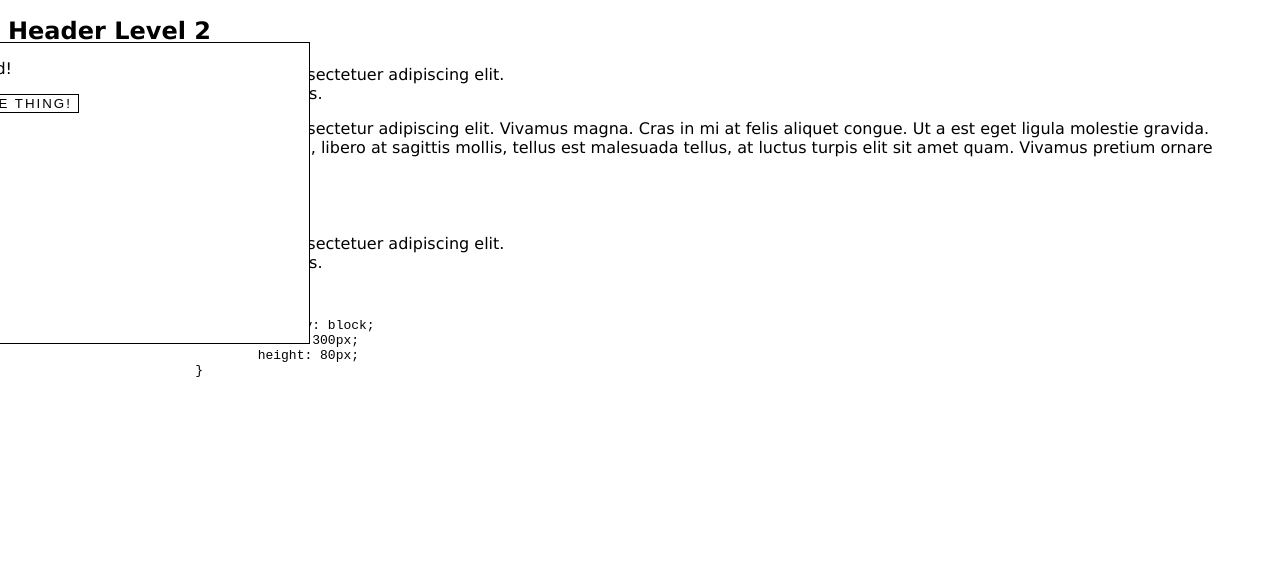
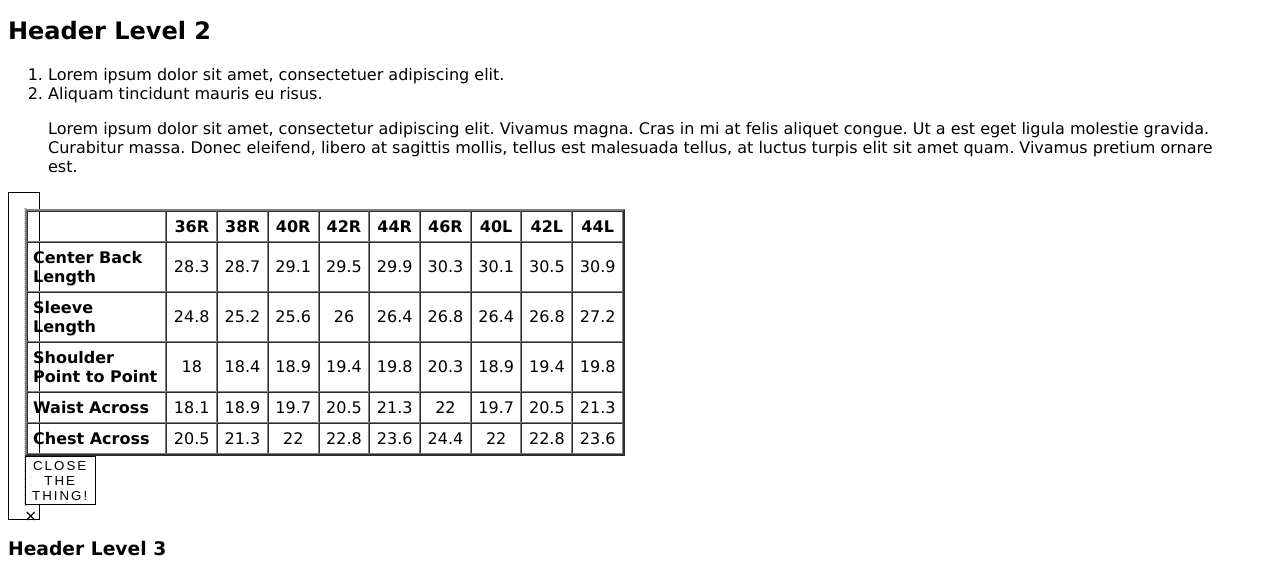
Before and after one commit to tlindsay/yamp.js, a plain HTML site: page index.html in a window 1280 px wide. Both pictures are taken after a click on the button "MODAL". Shown: the part 187-762 px from the top of the page. Drawn offline with nearby package versions, Linux system fonts and the light colour scheme.

Commit message:
Animations work properly. Added keyClose functionality. Added auto-x-button.

```diff
--- a/index.html
+++ b/index.html
@@ -3,34 +3,17 @@
 		<script src="//cdnjs.cloudflare.com/ajax/libs/jquery/2.1.0/jquery.min.js"></script>
 		<script src="modal.js"></script>
 		<script src="yamp.js"></script>
+		<link rel="stylesheet" href="yamp.css">
+		<link rel="stylesheet" href="modal.css">
 	</head>
 	<style>
 		html{
 			font-family:'geneva', 'verdana';
 		}
-		.modal-button{
-			border: solid 1px black;
-			background-color:white;
-			text-transform: uppercase;
-			letter-spacing: 2px;
-		}
-		.modal-button:hover{cursor:pointer;}
-		.yamp-wrapper{
-			position:relative;
-			left:100px;
-			/*top:300px;
-			left:300px;*/
-		}
-		.yamp{
-			position:absolute;
-			background-color:white;
-			border: 1px solid black;
-			z-index:9999;
-		}
 	</style>
 	<body>
 		<div style="">
-			<button class="modal-button" id="modal-open">MODAL</button>
+			<button class="yamp-button" id="modal-open">MODAL</button>
 			<h1>Lorem ipsum dolor sit amet, consectetuer adipiscing elit.</h1>
 
 			<p><strong>Pellentesque habitant morbi tristique</strong> senectus et netus et malesuada fames ac turpis egestas. Vestibulum tortor quam, feugiat vitae, ultricies eget, tempor sit amet, ante. Donec eu libero sit amet quam egestas semper. <em>Aenean ultricies mi vitae est.</em> Mauris placerat eleifend leo. Quisque sit amet est et sapien ullamcorper pharetra. Vestibulum erat wisi, condimentum sed, <code>commodo vitae</code>, ornare sit amet, wisi. Aenean fermentum, elit eget tincidunt condimentum, eros ipsum rutrum orci, sagittis tempus lacus enim ac dui. <a href="#">Donec non enim</a> in turpis pulvinar facilisis. Ut felis.</p>
@@ -43,14 +26,89 @@
 			</ol>
 
 			<blockquote><p>Lorem ipsum dolor sit amet, consectetur adipiscing elit. Vivamus magna. Cras in mi at felis aliquet congue. Ut a est eget ligula molestie gravida. Curabitur massa. Donec eleifend, libero at sagittis mollis, tellus est malesuada tellus, at luctus turpis elit sit amet quam. Vivamus pretium ornare est.</p></blockquote>
-			<div>
-				<div class="yamp-wrapper">
-				<div class="yamp" id="myModal">
-					<p>Hello, World!</p>
-					<button class="modal-button" id="modal-close">Close the thing!</button>
-				</div>
+
+			<div class="yamp" id="myModal">
+				<table border="2" cellspacing="0" cellpadding="5" width="600">
+					<tbody>
+					<tr height="21">
+					<td width="250" height="21">&nbsp;</td>
+					<td class="xl65" style="text-align: center;" width="47"><strong>36R</strong></td>
+					<td class="xl65" style="text-align: center;" width="47"><strong>38R</strong></td>
+					<td class="xl65" style="text-align: center;" width="47"><strong>40R</strong></td>
+					<td class="xl65" style="text-align: center;" width="47"><strong>42R</strong></td>
+					<td class="xl65" style="text-align: center;" width="47"><strong>44R</strong></td>
+					<td class="xl65" style="text-align: center;" width="47"><strong>46R</strong></td>
+					<td class="xl65" style="text-align: center;" width="47"><strong>40L</strong></td>
+					<td class="xl65" style="text-align: center;" width="47"><strong>42L</strong></td>
+					<td class="xl65" style="text-align: center;" width="47"><strong>44L</strong></td>
+					</tr>
+					<tr height="21">
+					<td height="21"><strong>Center Back Length</strong></td>
+					<td class="xl66" style="text-align: center;">28.3</td>
+					<td class="xl66" style="text-align: center;">28.7</td>
+					<td class="xl66" style="text-align: center;">29.1</td>
+					<td class="xl66" style="text-align: center;">29.5</td>
+					<td class="xl66" style="text-align: center;">29.9</td>
+					<td class="xl66" style="text-align: center;">30.3</td>
+					<td class="x166" style="text-align: center;">30.1</td>
+					<td class="x166" style="text-align: center;">30.5</td>
+					<td class="x166" style="text-align: center;">30.9</td>
+
+					</tr>
+					<tr height="21">
+					<td height="21"><strong>Sleeve Length</strong></td>
+					<td class="xl66" style="text-align: center;">24.8</td>
+					<td class="xl66" style="text-align: center;">25.2</td>
+					<td class="xl66" style="text-align: center;">25.6</td>
+					<td class="xl66" style="text-align: center;">26</td>
+					<td class="xl66" style="text-align: center;">26.4</td>
+					<td class="xl66" style="text-align: center;">26.8</td>
+					<td class="xl66" style="text-align: center;">26.4</td>
+					<td class="xl66" style="text-align: center;">26.8</td>
+					<td class="xl66" style="text-align: center;">27.2</td>
+					</tr>
+					<tr height="21">
+					<td height="21"><strong>Shoulder Point to Point</strong></td>
+					<td class="xl66" style="text-align: center;">18</td>
+					<td class="xl66" style="text-align: center;">18.4</td>
+					<td class="xl66" style="text-align: center;">18.9</td>
+					<td class="xl66" style="text-align: center;">19.4</td>
+					<td class="xl66" style="text-align: center;">19.8</td>
+					<td class="xl66" style="text-align: center;">20.3</td>
+					<td class="xl66" style="text-align: center;">18.9</td>
+					<td class="xl66" style="text-align: center;">19.4</td>
+					<td class="xl66" style="text-align: center;">19.8</td>
+					</tr>
+					<tr height="21">
+					<td height="21"><strong>Waist Across</strong></td>
+					<td class="xl66" style="text-align: center;">18.1</td>
+					<td class="xl66" style="text-align: center;">18.9</td>
+					<td class="xl66" style="text-align: center;">19.7</td>
+					<td class="xl66" style="text-align: center;">20.5</td>
+					<td class="xl66" style="text-align: center;">21.3</td>
+					<td class="xl66" style="text-align: center;">22</td>
+					<td class="xl66" style="text-align: center;">19.7</td>
+					<td class="xl66" style="text-align: center;">20.5</td>
+					<td class="xl66" style="text-align: center;">21.3</td>
+					</tr>
+					<tr height="21">
+					<td height="21"><strong>Chest Across</strong></td>
+					<td class="xl66" style="text-align: center;">20.5</td>
+					<td class="xl66" style="text-align: center;">21.3</td>
+					<td class="xl66" style="text-align: center;">22</td>
+					<td class="xl66" style="text-align: center;">22.8</td>
+					<td class="xl66" style="text-align: center;">23.6</td>
+					<td class="xl66" style="text-align: center;">24.4</td>
+					<td class="xl66" style="text-align: center;">22</td>
+					<td class="xl66" style="text-align: center;">22.8</td>
+					<td class="xl66" style="text-align: center;">23.6</td>
+					</tr>
+
+					</tbody>
+				</table>
+				<button class="yamp-button" id="modal-close">Close the thing!</button>
 			</div>
-			</div>
+
 			<h3>Header Level 3</h3>
 
 			<ul>
@@ -65,6 +123,11 @@
 				height: 80px;
 			}
 			</code></pre>
+
+			<p>Lorem ipsum dolor sit amet, consectetur adipisicing elit. Illo, corporis, a magnam assumenda earum itaque aut consectetur quia et veritatis sint magni laborum vitae quis minima consequatur nemo numquam velit?</p>
+			<p>Delectus, ad maiores ducimus natus tenetur cumque ab sapiente suscipit eaque sunt! Ea, quo, ut nostrum pariatur ipsum consequatur illum magnam impedit numquam temporibus rem cumque. Iusto, atque odit dolorum!</p>
+			<p>Maiores, fuga, consectetur, culpa inventore ut saepe ad rem at est corrupti nam aspernatur quam optio suscipit autem nobis et rerum. Tempora, eos ratione optio saepe beatae libero harum est!</p>
+			<p>Iure, aut, exercitationem, voluptate fugit vitae cupiditate corrupti excepturi quae laborum aperiam consequatur minima. Ipsam animi maxime voluptate harum sint explicabo! Fugit, maxime nesciunt incidunt vel quaerat adipisci commodi unde.</p>
 		</div>
 	</body>
 </html>
--- /dev/null
+++ b/modal.css
@@ -0,0 +1,24 @@
+.yamp-button{
+	border: solid 1px black;
+	background-color:white;
+	text-transform: uppercase;
+	letter-spacing: 2px;
+}
+.yamp-button:hover{cursor:pointer;}
+
+#myModal{
+	padding: 15px;
+	background-color:white;
+	border: 1px solid black;
+
+	top:100px;
+	left:300px;
+}
+
+#myModal .yamp-inner{
+	border:1px dotted #bfbfbf;
+}
+
+.yampX{
+	right:3px;
+}
--- a/modal.js
+++ b/modal.js
@@ -2,9 +2,13 @@ $('document').ready(function(){
 	$('.yamp').yamp();
 
 	$('#modal-open').click(function(){
-		$('#myModal').yampOpen({
+		$('#myModal').yampToggle({
 			callback: function(){
-				console.log("Callback - Open");
+				console.log("Callback - Toggle(open)");
+			}
+		},{
+			callback: function(){
+				console.log("Callback - Toggle(close)");
 			}
 		});
 	});
--- a/yamp.js
+++ b/yamp.js
@@ -10,44 +10,81 @@
  *     Yet Another Modal Plugin
  ***************************************************
  *	   Author : Patrick Lindsay
- *	   Version: 0.2.1
+ *	   Version: 0.3.0
  *	   Created: 2/21/2014
- *	   Updated: 2/26/2014
+ *	   Updated: 2/28/2014
  *	   License: GPL-3 https://tldrlegal.com/license/gnu-general-public-license-v3-(gpl-3)
  ****************************************************
  *	   Dependencies: jQuery 2.1.0+
  */
 
-$.fn.yamp = function(){
+$.fn.yamp = function(options){
 	console.log("Yamping!");
+	var yamped = this;
+	var defaults = {
+		suppressKeyClose : false,
+		closeKeyCode	 : 27,
+		addX 			 : true
+	};
+
+	options = $.extend(defaults,options);
+
+	this.wrapInner('<div class="yamp-inner" />');
+	this.wrap('<div class="yamp-outer" />');
 	this.css({
-		display:'none',
+		opacity:0,
 		height:0,
 		width:0
 	});
 	this.data('status', 'closed');
+
+	if(options.suppressKeyClose == false){
+		$(document).keyup(function(e){
+			e.keyCode == options.closeKeyCode && yamped.yampClose();
+		});
+	}
+	if(options.addX == true){
+		var xButton = this.append('<span class="yampX">&times;</span>');
+		xButton.click(function(){
+			yamped.yampClose();
+		});
+	}
 }
 
 $.fn.yampOpen = function(options){
 	if(this.data('status') == 'open')
 		return 0;
 
+	this.css('display', 'block');
+
+	defWidth = this.find('.yamp-inner').width();
+	defHeight= this.find('.yamp-inner').height();
+
+	console.log("defWidth: "+defWidth+"\ndefHeight: "+defHeight);
+
 	var defaults = {
 		duration : 360,
-		width    : 400,
-		height   : 300,
+		width    : defWidth,
+		height   : defHeight,
 		opacity  : 1,
 		easing   : 'swing',
 		callback : null
 	}
-	var parent = this.parent();
 
 	options = $.extend(defaults, options);
 
-	var $top  = parseInt(String(parent.css('top')).replace('px',''))-(options.height/2);
-	var $left = parseInt(String(parent.css('left')).replace('px',''))-(options.width/2);
+	if(this.css('top')=='auto')
+		this.css('top',0);
+	if(this.css('left')=='auto')
+		this.css('left',0);
 
-	this.css('display', 'block');
+	var $top  = parseInt(String(this.css('top')).replace('px',''))-(options.height/2);
+	var $left = parseInt(String(this.css('left')).replace('px',''))-(options.width/2);
+
+	console.log("$top: "+$top+"\n$left: "+$left);
+
+	console.log("Top: "+parseInt(String(this.css('top')).replace('px',''))+"-"+(options.height/2)+"="+$top+"\nLeft: "+parseInt(String(this.css('left')).replace('px',''))+"-"+(options.width/2)+"="+$left);
+
 
 	this.animate({
 		height:options.height,
@@ -60,7 +97,7 @@ $.fn.yampOpen = function(options){
 		complete:options.callback
 	});
 
-	parent.animate({
+	this.animate({
 		top:$top,
 		left:$left
 	},{
@@ -73,6 +110,8 @@ $.fn.yampOpen = function(options){
 }
 
 $.fn.yampClose = function(options){
+	var yamped = this;
+
 	var defaults = {
 		duration : 360,
 		width    : 0,
@@ -81,11 +120,10 @@ $.fn.yampClose = function(options){
 		easing   : 'swing',
 		callback : null
 	}
-	var parent = this.parent();
 
 	options = $.extend(defaults, options);
-	var $top  = parseInt(String(parent.css('top')).replace('px',''))+(this.height()/2);
-	var $left = parseInt(String(parent.css('left')).replace('px',''))+(this.width()/2);
+	var $top  = parseInt(String(this.css('top')).replace('px',''))+(this.height()/2);
+	var $left = parseInt(String(this.css('left')).replace('px',''))+(this.width()/2);
 
 	this.animate({
 		height:options.height,
@@ -98,13 +136,14 @@ $.fn.yampClose = function(options){
 		complete:options.callback
 	});
 
-	parent.animate({
+	this.animate({
 		top:$top,
 		left:$left
 	},{
 		duration:options.duration,
 		easing:options.easing,
-		queue:false
+		queue:false,
+		complete: function(){console.log("CB - Display:none"); yamped.css('display','none');}
 	});
 
 	this.data('status', 'closed');
```
Also changed, not shown: 2 other files.
